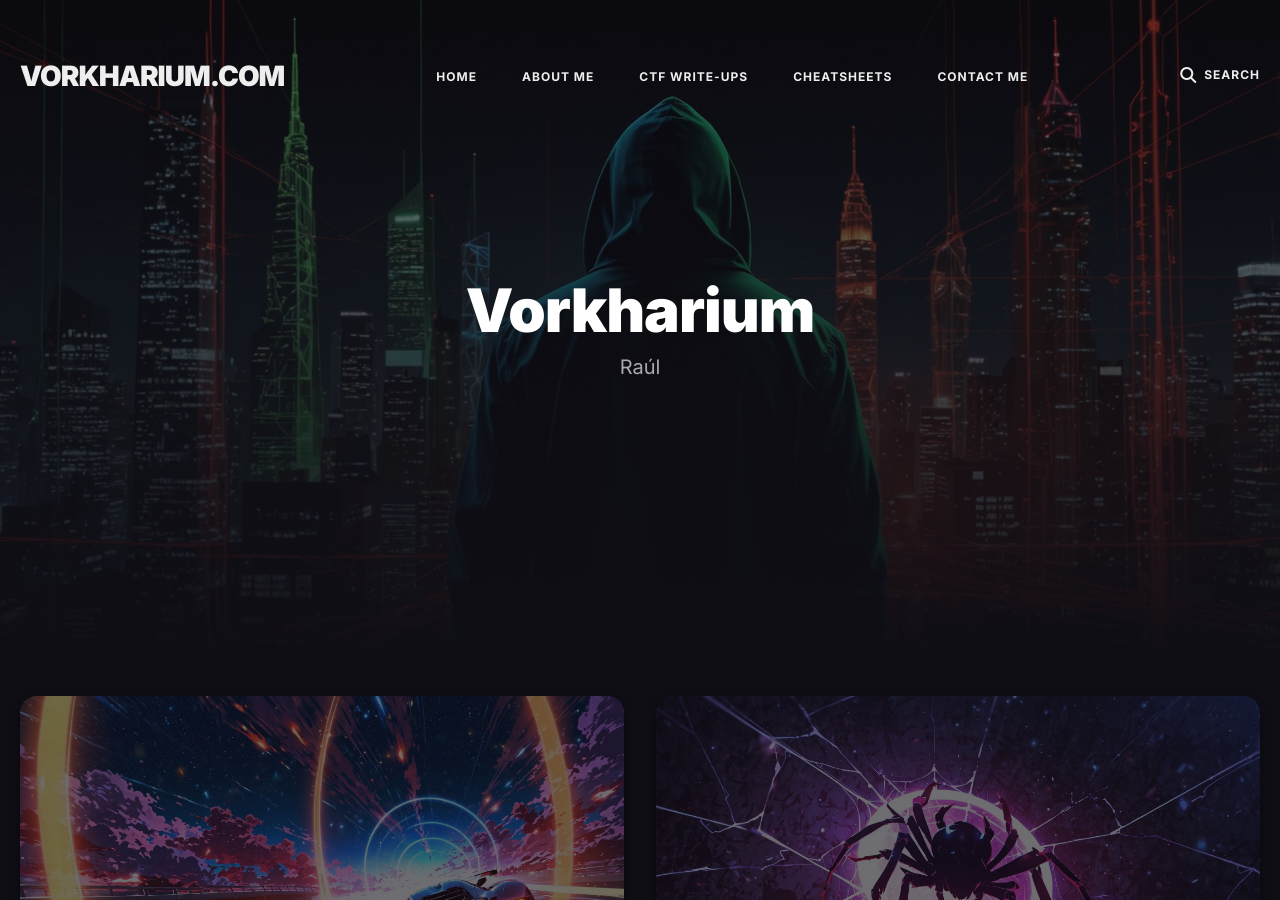
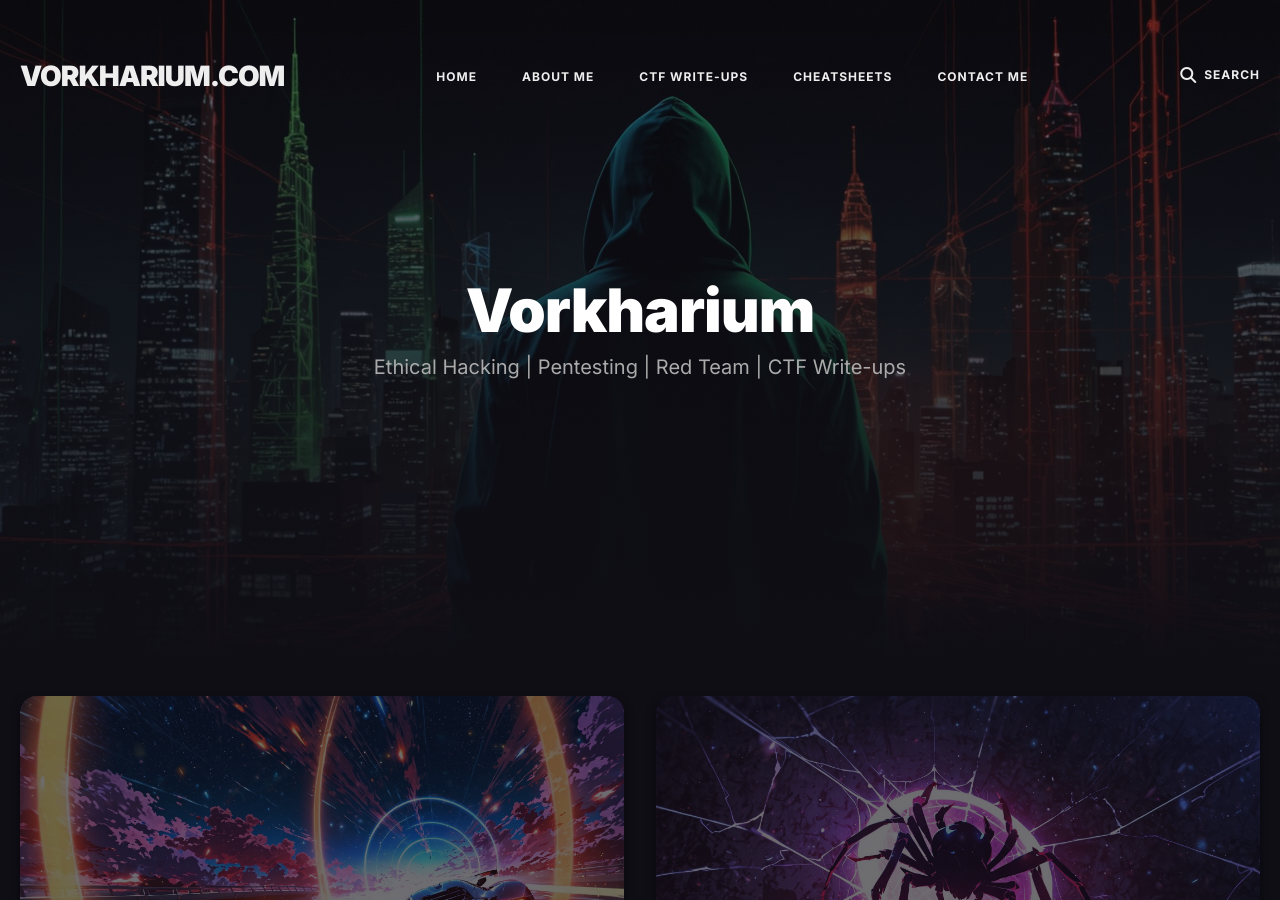
Before and after one commit to Vorkharium/vorkharium.github.io, a Jekyll site: the page built from index.html, in a window 1280 px wide and 900 px high. Built offline with Jekyll 4.4.1, drawn with Linux system fonts in a browser that asks for light colours; the list of posts is cut into pages by our own code.

Commit message:
Update settings.yml

```diff
--- a/_data/settings.yml
+++ b/_data/settings.yml
@@ -32,8 +32,7 @@ author:
 # Hero Settings
 hero:
   title: Vorkharium
-  description: Raúl
-  description_2: Ethical Hacking | Pentesting | Red Team | CTF Write-ups
+  description: Ethical Hacking | Pentesting | Red Team | CTF Write-ups
 
   image: '/images/01.jpg'
 
```
